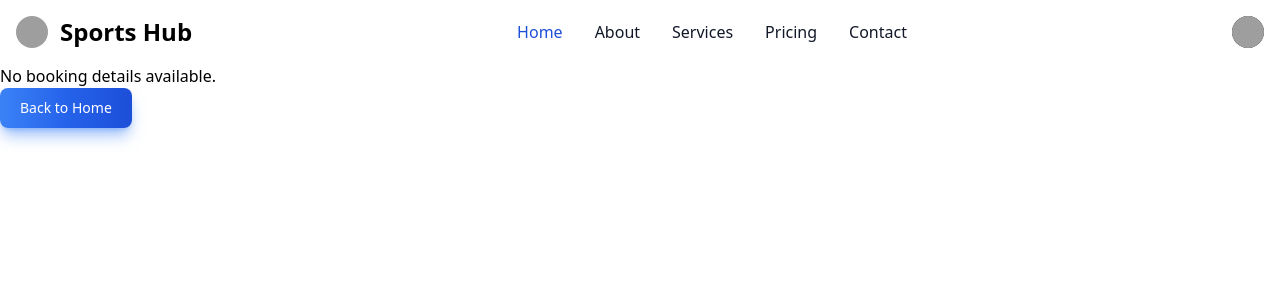
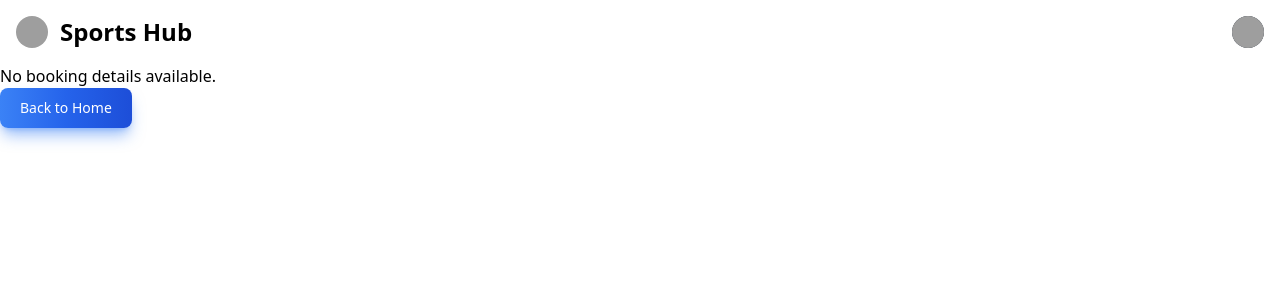
Before and after one commit to learn-naresh/Frontend, a React (Create React App) app: page /confirm-booking/1 in a window 1280 px wide. Shown: the top 300 px of the page. Built offline with nearby package versions, Linux system fonts and the light colour scheme; grey boxes are pictures that could not be loaded.

Commit message:
Remove extra code

```diff
--- a/src/components/Navbar.js
+++ b/src/components/Navbar.js
@@ -76,72 +76,6 @@ const Navbar = () => {
               </li>
             </ul>
           </div>
-          <button
-            data-collapse-toggle="navbar-user"
-            type="button"
-            className="inline-flex items-center p-2 w-10 h-10 justify-center text-sm text-gray-500 rounded-lg md:hidden hover:bg-gray-100 focus:outline-none focus:ring-2 focus:ring-gray-200 dark:text-gray-400 dark:hover:bg-gray-700 dark:focus:ring-gray-600"
-            aria-controls="navbar-user"
-            aria-expanded="false"
-          >
-            <span className="sr-only">Open main menu</span>
-            <svg
-              className="w-5 h-5"
-              aria-hidden="true"
-              xmlns="http://www.w3.org/2000/svg"
-              fill="none"
-              viewBox="0 0 17 14"
-            >
-              <path stroke="currentColor" strokeLinecap="round" strokeLinejoin="round" strokeWidth="2" d="M1 1h15M1 7h15M1 13h15"/>
-            </svg>
-          </button>
-        </div>
-        <div
-          className="items-center justify-between hidden w-full md:flex md:w-auto md:order-1"
-          id="navbar-user"
-        >
-          <ul className="flex flex-col font-medium p-4 md:p-0 mt-4 border border-gray-100 rounded-lg bg-gray-50 md:space-x-8 rtl:space-x-reverse md:flex-row md:mt-0 md:border-0 md:bg-white dark:bg-gray-800 md:dark:bg-gray-900 dark:border-gray-700">
-            <li>
-              <Link
-                to="/"
-                className="block py-2 px-3 text-white bg-blue-700 rounded md:bg-transparent md:text-blue-700 md:p-0 md:dark:text-blue-500"
-                aria-current="page"
-              >
-                Home
-              </Link>
-            </li>
-            <li>
-              <Link
-                to="/about"
-                className="block py-2 px-3 text-gray-900 rounded hover:bg-gray-100 md:hover:bg-transparent md:hover:text-blue-700 md:p-0 dark:text-white md:dark:hover:text-blue-500 dark:hover:bg-gray-700 dark:hover:text-white md:dark:hover:bg-transparent dark:border-gray-700"
-              >
-                About
-              </Link>
-            </li>
-            <li>
-              <Link
-                to="/services"
-                className="block py-2 px-3 text-gray-900 rounded hover:bg-gray-100 md:hover:bg-transparent md:hover:text-blue-700 md:p-0 dark:text-white md:dark:hover:text-blue-500 dark:hover:bg-gray-700 dark:hover:text-white md:dark:hover:bg-transparent dark:border-gray-700"
-              >
-                Services
-              </Link>
-            </li>
-            <li>
-              <Link
-                to="/pricing"
-                className="block py-2 px-3 text-gray-900 rounded hover:bg-gray-100 md:hover:bg-transparent md:hover:text-blue-700 md:p-0 dark:text-white md:dark:hover:text-blue-500 dark:hover:bg-gray-700 dark:hover:text-white md:dark:hover:bg-transparent dark:border-gray-700"
-              >
-                Pricing
-              </Link>
-            </li>
-            <li>
-              <Link
-                to="/contact"
-                className="block py-2 px-3 text-gray-900 rounded hover:bg-gray-100 md:hover:bg-transparent md:hover:text-blue-700 md:p-0 dark:text-white md:dark:hover:text-blue-500 dark:hover:bg-gray-700 dark:hover:text-white md:dark:hover:bg-transparent dark:border-gray-700"
-              >
-                Contact
-              </Link>
-            </li>
-          </ul>
         </div>
       </div>
     </nav>
```
